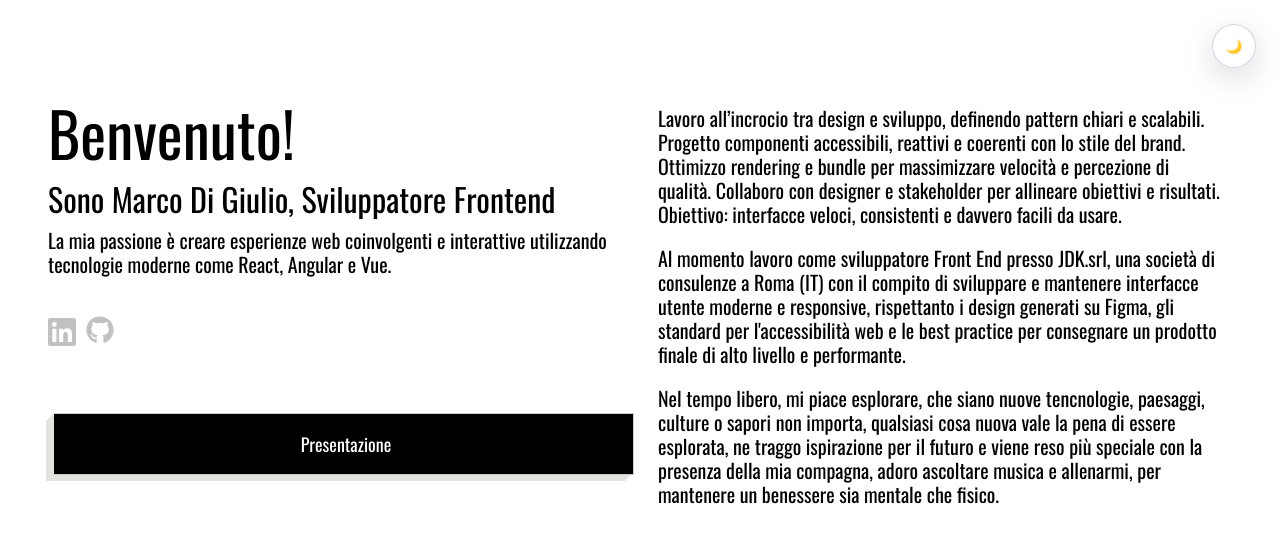
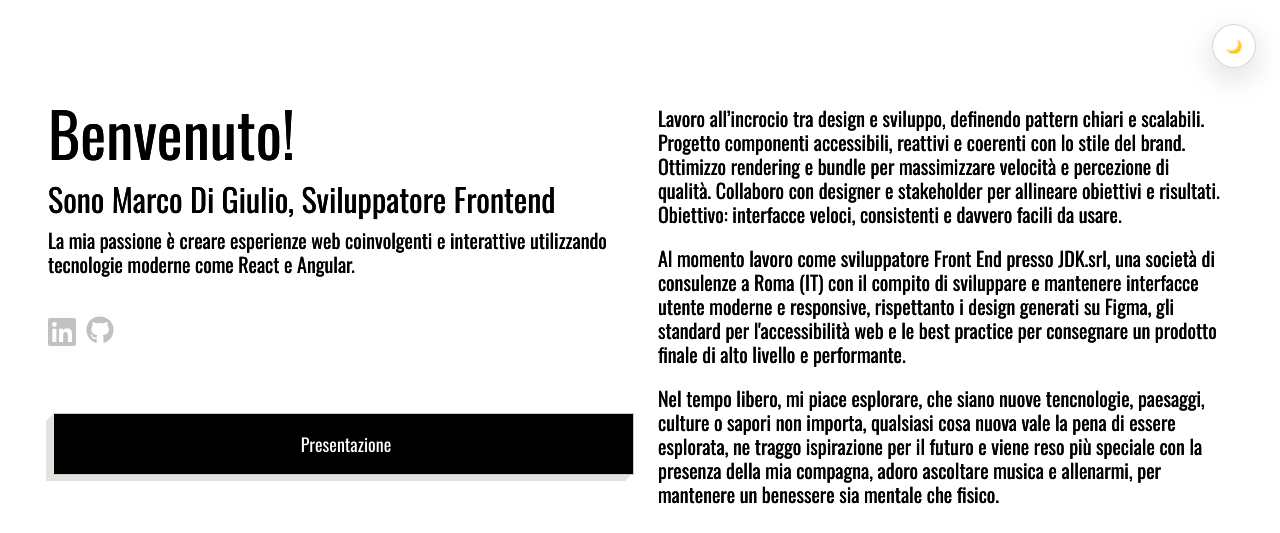
Before and after one commit to mDiGiulio94/Portfolio, a React (Create React App) app: page / in a window 1280 px wide. Shown: the top 533 px of the page. Built offline with nearby package versions, Linux system fonts and the light colour scheme; no server answers.

Commit message:
cambio titolo

```diff
--- a/src/index.css
+++ b/src/index.css
@@ -27,9 +27,8 @@
 
   --lh-h: 1.2;
 
-
   /* colori tema scuro (default) */
-  --color-background:  #2b2b33;
+  --color-background: #2b2b33;
   --color-scroll-top: #2b2b2b;
   --color-hover-card: #1b1b1b;
   --color-text: #ffd369;
@@ -41,17 +40,16 @@
   --color-text-tech: #ffd369;
   --color-text-tech-hover: #1b1b1b;
   --color-tech-background: #ffd369;
-    --color-span-hover:#2b2b2b;
-  --color-text-span-hover:#ffd369;
-  --color-shadow:#ffd369
+  --color-span-hover: #2b2b2b;
+  --color-text-span-hover: #ffd369;
+  --color-shadow: #ffd369;
 }
-
 
 [data-theme="light"] {
   color-scheme: light;
   --color-background: #ffff;
   --color-scroll-top: #e4e2de;
-  --color-span-hover:#ffff;
+  --color-span-hover: #ffff;
   --color-text-span-hover: #000;
   --color-text: #000;
   --color-surface: #ffffffe6;
@@ -62,42 +60,47 @@
   --color-toggle-shadow: #0f172a26;
   --color-toggle-shadow-hover: #0f172a38;
   --color-shadow: #00000080;
-  --color-text-loader:#00000080;
+  --color-text-loader: #00000080;
 }
 
 [data-theme="light"] {
   color-scheme: light;
 }
 
-
-
 h1 {
   font-size: var(--fs-h1);
   line-height: var(--lh-h);
+  text-shadow: 0 0 black;
 }
 h2 {
   font-size: var(--fs-h2);
   line-height: var(--lh-h);
+  text-shadow: 0 0 black;
 }
 h3 {
   font-size: var(--fs-h3);
   line-height: var(--lh-h);
+  text-shadow: 0 0 black;
 }
 h4 {
   font-size: var(--fs-h4);
   line-height: var(--lh-h);
+  text-shadow: 0 0 black;
 }
 h5 {
   font-size: var(--fs-h5);
   line-height: var(--lh-h);
+  text-shadow: 0 0 black;
 }
 h6 {
   font-size: var(--fs-h6);
   line-height: var(--lh-h);
+  text-shadow: 0 0 black;
 }
 p {
   font-size: var(--fs-h6);
   line-height: var(--lh-h);
+  text-shadow: 0 0 black;
 }
 .small,
 small {
@@ -184,7 +187,6 @@ html {
   flex-direction: column;
 }
 
-
 /* Input & textarea */
 .col input,
 .col textarea,
@@ -197,7 +199,6 @@ html {
   color: var(--color-text);
   outline: none;
   transition: border-color 0.2s ease;
-
 }
 
 .col textarea {
@@ -225,7 +226,6 @@ html {
   line-height: 1;
   pointer-events: none; /* click passa all’input */
   transition: transform 0.2s ease, color 0.2s ease, font-size 0.2s ease;
-
 }
 
 /* 1) Quando il campo è in focus → label sale */
@@ -240,7 +240,6 @@ html {
   font-size: 14px;
   color: var(--color-text);
 }
-
 
 /* 2) Quando il campo NON è vuoto → label resta su
      (richiede placeholder=" " sull’input/textarea) */
@@ -261,7 +260,7 @@ input[type="number"]::-webkit-inner-spin-button {
 /* Firefox */
 .input[type="number"] {
   -moz-appearance: textfield; /* necessario per Firefox */
-  appearance: textfield;      /* standard */
+  appearance: textfield; /* standard */
 }
 
 /* fine css degli input */
--- a/src/shared/utils/it.json
+++ b/src/shared/utils/it.json
@@ -4,7 +4,7 @@
         "benvenuto": "Benvenuto!",
         "nome": "Sono Marco Di Giulio",
         "specializzazione": "Sviluppatore Frontend",
-        "descrizione": "La mia passione è creare esperienze web coinvolgenti e interattive utilizzando tecnologie moderne come React, Angular e Vue.",
+        "descrizione": "La mia passione è creare esperienze web coinvolgenti e interattive utilizzando tecnologie moderne come React e Angular.",
         "progetti": "Progetti",
         "about": "Presentazione",
         "workplace": "Percorso lavorativo"
```
Lines whose indentation alone changed are shown as unchanged.
